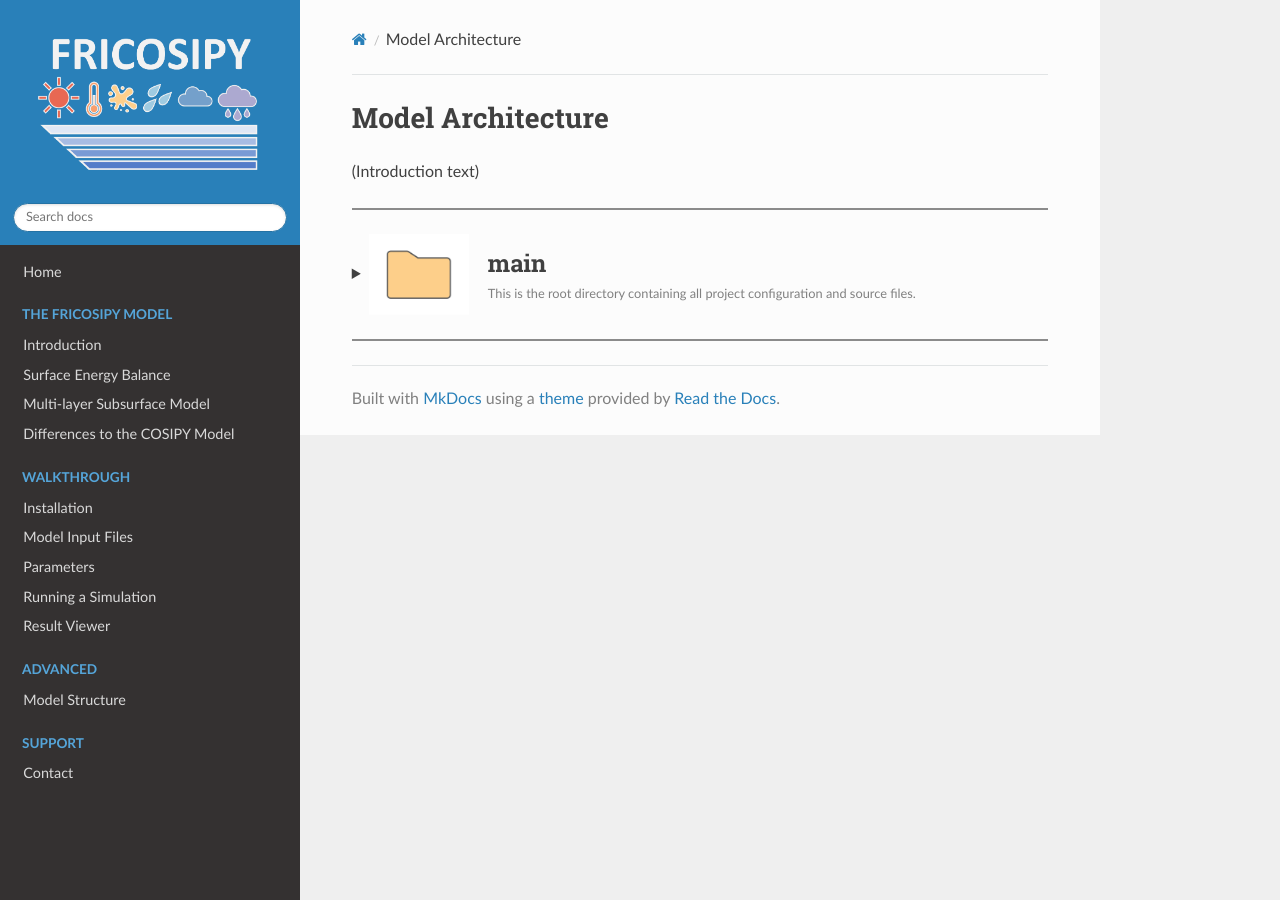
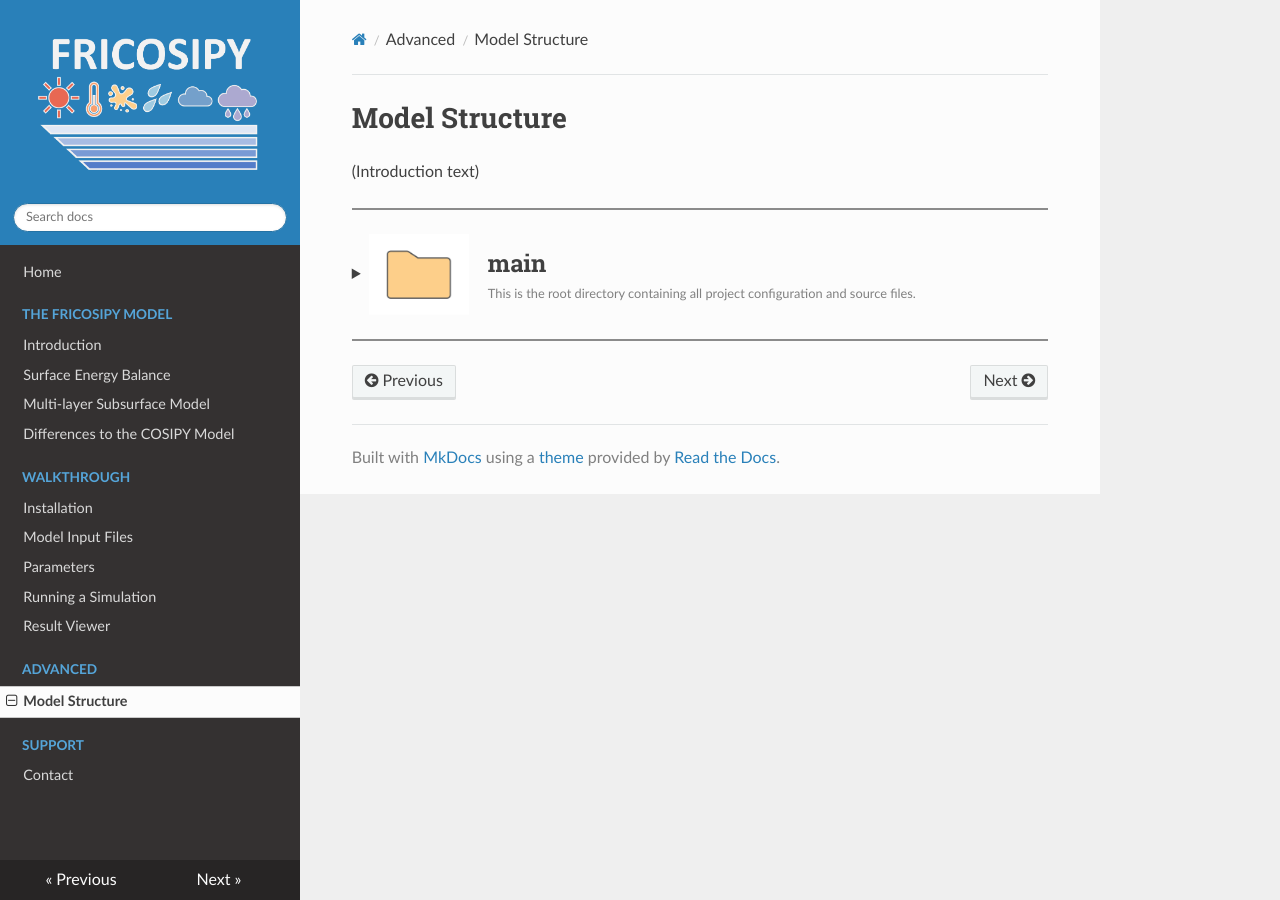
Before and after one commit to MarcusGastaldello/FRICOSIPY, an MkDocs documentation site: the page built from docs/model_structure.md, in a window 1280 px wide. Built offline with MkDocs 1.6.1, drawn with Linux system fonts in a browser that asks for light colours.

Commit message:
Update and rename model_architecture.md to model_structure.md

```diff
--- a/docs/model_architecture.md
+++ b/docs/model_structure.md
@@ -1,9 +1,9 @@
 ---
-og_title: FRICOSIPY | Model Architecture
-og_description: A schematic diagram showing the model architecture of FRICOSIPY
+og_title: FRICOSIPY | Model Structure
+og_description: A schematic diagram showing the model structure of FRICOSIPY
 ---
 
-# Model Architecture
+# Model Structure
 
 (Introduction text)
 
```
